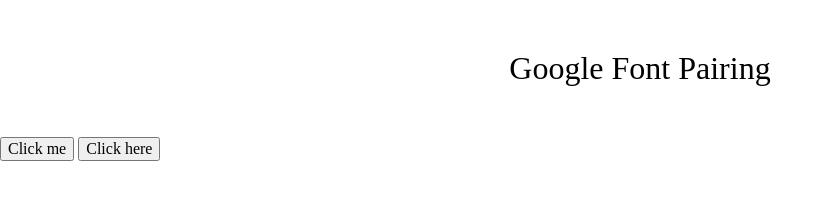
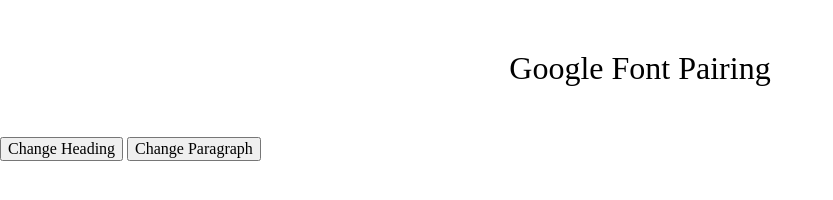
Before and after one commit to ms-vague/font_style, a plain HTML site: page index.html in a window 1280 px wide. Shown: the whole page, without its empty margins (0-833 px from the left). Drawn offline with nearby package versions, Linux system fonts and the light colour scheme; no server answers.

```diff
--- a/index.html
+++ b/index.html
@@ -12,10 +12,9 @@
 		<!-- working header -->
 		<header>Google Font Pairing</header>
 
-    	<!-- <button class='switch_one'>Switch Font</button> -->
-    	<button class='button_h'>Click me</button>
+    	<button class='button_h'>Change Heading</button>
 
-    	<button class='button_p'>Click here</button>
+    	<button class='button_p'>Change Paragraph</button>
 
 		<article class='pages'>
 
```
